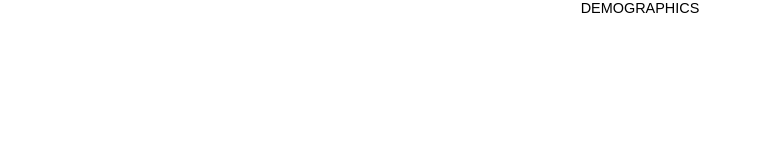
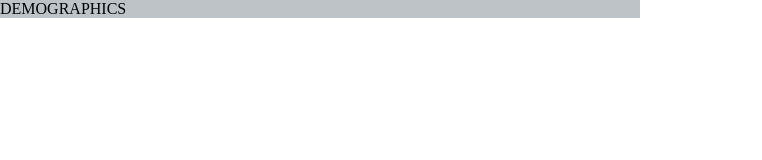
Before and after one commit to sithisakulratp/seniorProject, a website: page client/index.html in a window 1280 px wide. Shown: the whole page, without its empty margins (0-762 px from the left). Drawn offline with Linux system fonts and the light colour scheme.

Commit message:
redo float

```diff
--- a/client/main.css
+++ b/client/main.css
@@ -1,12 +1,23 @@
-body,html {
+body, * {
+  box-sizing: border-box;
   margin: 0;
-  padding: 0;
-  font-family: "Arial", sans-serif;
-  font-size: 0.95em;
-  text-align: center;
+  background-color: linear-gradient(#0C2340, #0099CC);
 }
 
-#chart {
-  background-color: #F5F2EB;
-  border: 1px solid #CCC;
+.gridcontainer {
+  float: left;
+  width: 50%;
+  height: 50%;
+  padding: 0;
 }
+
+.demographics {
+  background-color: #bdc3c7;
+  font-color:
+  grid-column: auto;
+  grid-row: auto;
+  /* background-image:
+  background-size: contain;
+  background-repeat: no-repeat;
+  background-position: center; */
+}
```
